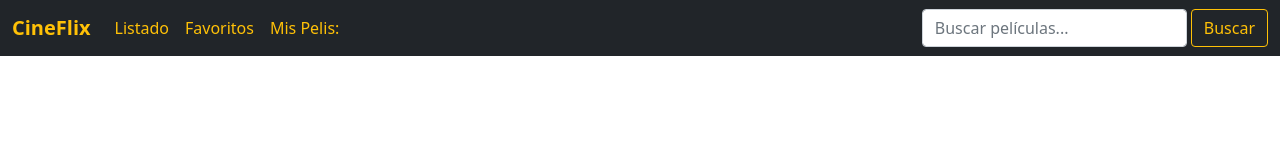
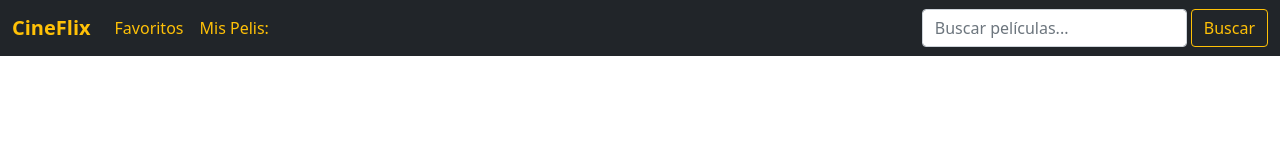
Before and after one commit to lucasdevsoft/cineflix-movie.github.io, a React (Create React App) app: page /favoritos in a window 1280 px wide. Shown: the top 160 px of the page. Built offline with nearby package versions, Linux system fonts and the light colour scheme.

Commit message:
Update Header.js

```diff
--- a/src/components/Header.js
+++ b/src/components/Header.js
@@ -15,8 +15,6 @@ function Header({ favorites }) {
                     </button>
                     <div className="collapse navbar-collapse" id="navbarNavAltMarkup">
                         <ul className="navbar-nav">
-                            <li className="nav-item"><Link className="nav-link text-warning fw-semibold " to='/listado'>Listado</Link>
-                            </li>
                             <li className="nav-item"><Link className="nav-link text-warning fw-semibold " to='/favoritos'>Favoritos</Link>
                             </li>
                             <li className="nav-link text-warning fw-semibold"><span to={'/favoritos'}>
```
